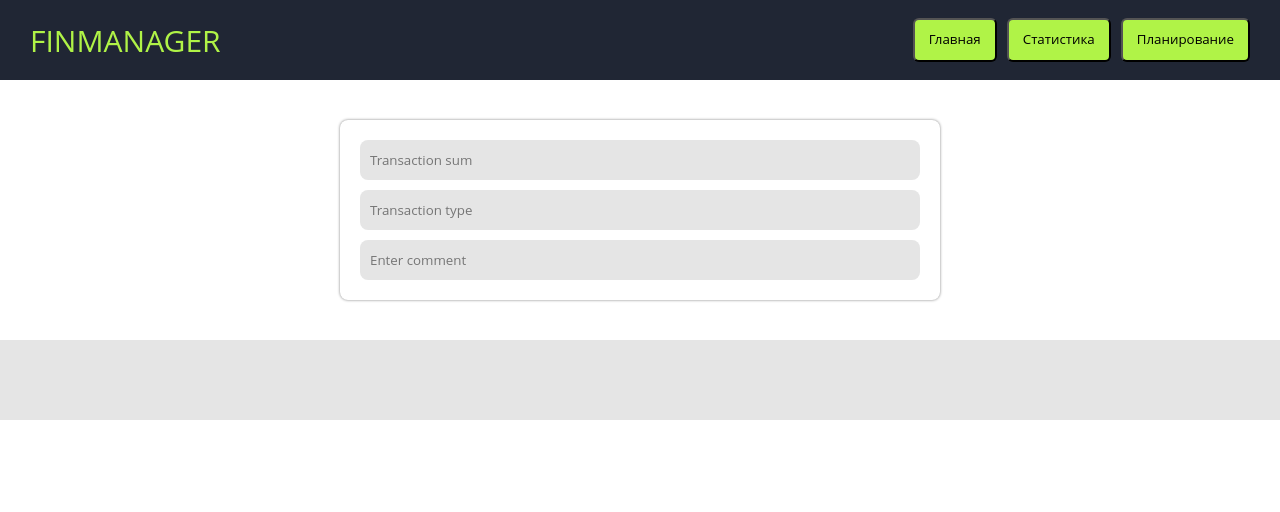
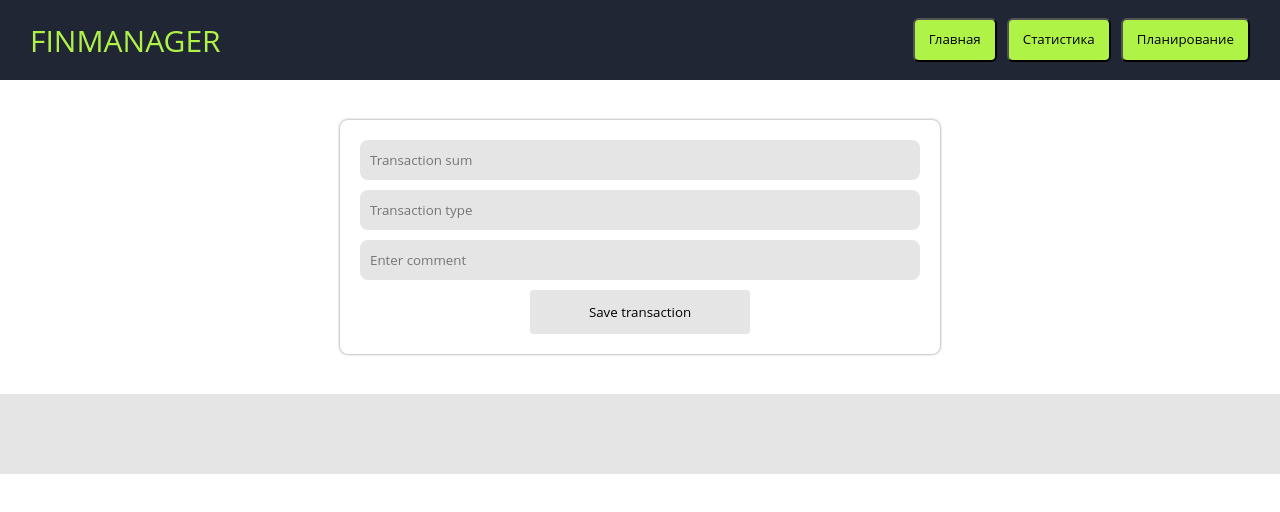
Before and after one commit to sp28337/react-learn, a React (Create React App) app: page / in a window 1280 px wide. Shown: the top 512 px of the page. Built offline with nearby package versions, Linux system fonts and the light colour scheme.

Commit message:
add Button component

```diff
--- a/src/components/pages/Main.jsx
+++ b/src/components/pages/Main.jsx
@@ -4,7 +4,7 @@ import Foot from "../views/global/Foot"
 import InputComponent from "../comps/Input"
 import css from "../../styles/form"
 
-const { FormContainer } = css
+const { FormContainer, Button } = css
 
 const Main = () => {
     return (
@@ -14,6 +14,7 @@ const Main = () => {
                 <InputComponent placeholder={"Transaction sum"}/>
                 <InputComponent placeholder={"Transaction type"}/>
                 <InputComponent placeholder={"Enter comment"}/>
+                <Button>Save transaction</Button>
             </FormContainer>
             <Foot></Foot>
         </React.Fragment>
--- a/src/styles/form.js
+++ b/src/styles/form.js
@@ -31,6 +31,18 @@ const css = {
             margin: 0px;
         }
     `,
+    Button: styled.button`
+        display: block;
+        position: relative;
+        width: 220px;
+        height: 44px;
+        line-height: 42px;
+        border-radius: 4px;
+        border: none;
+        text-align: center;
+        cursor: pointer;
+        background-color: rgb(229, 229, 229);
+    `
 }
 
 export default css
```
